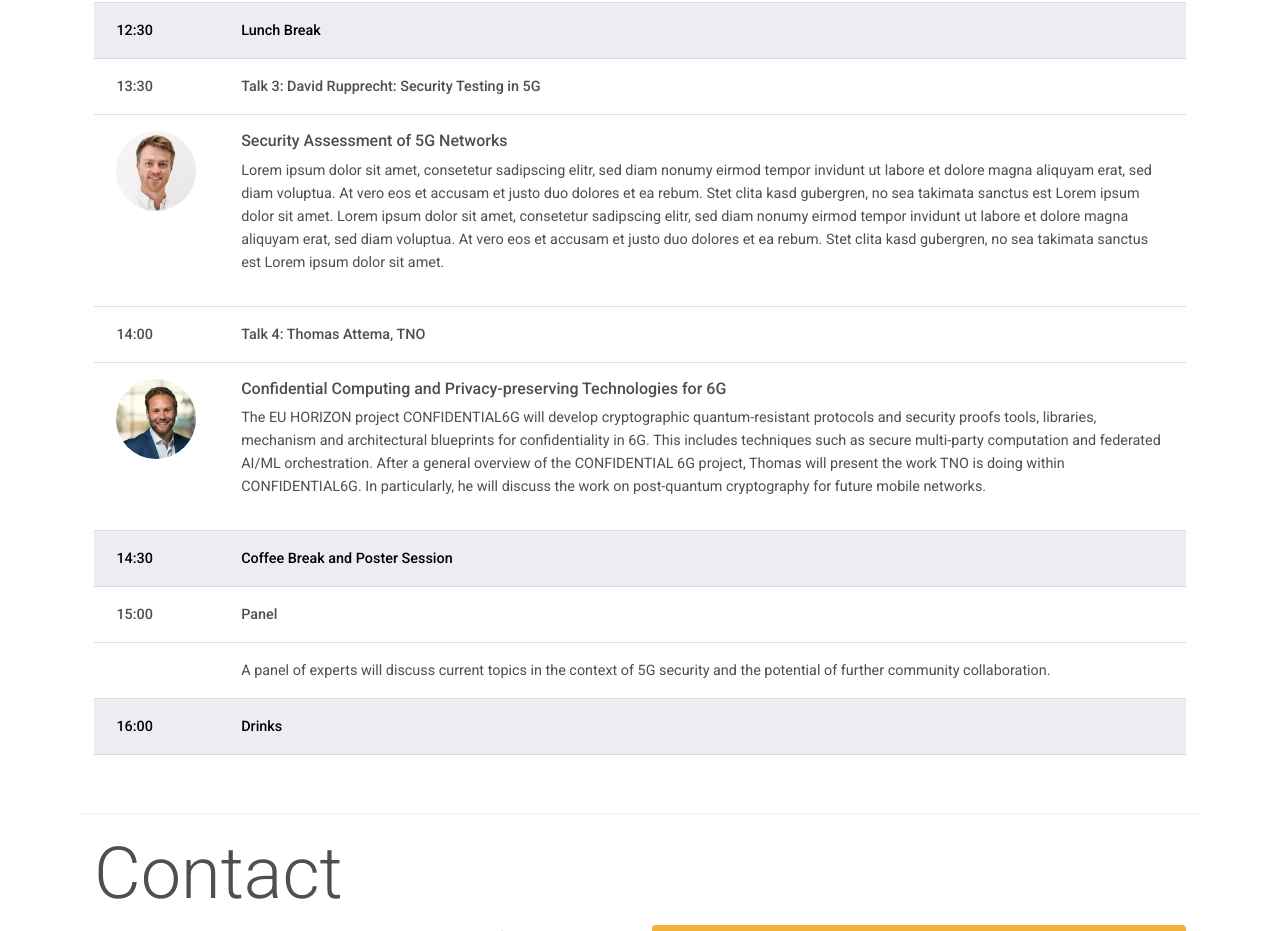
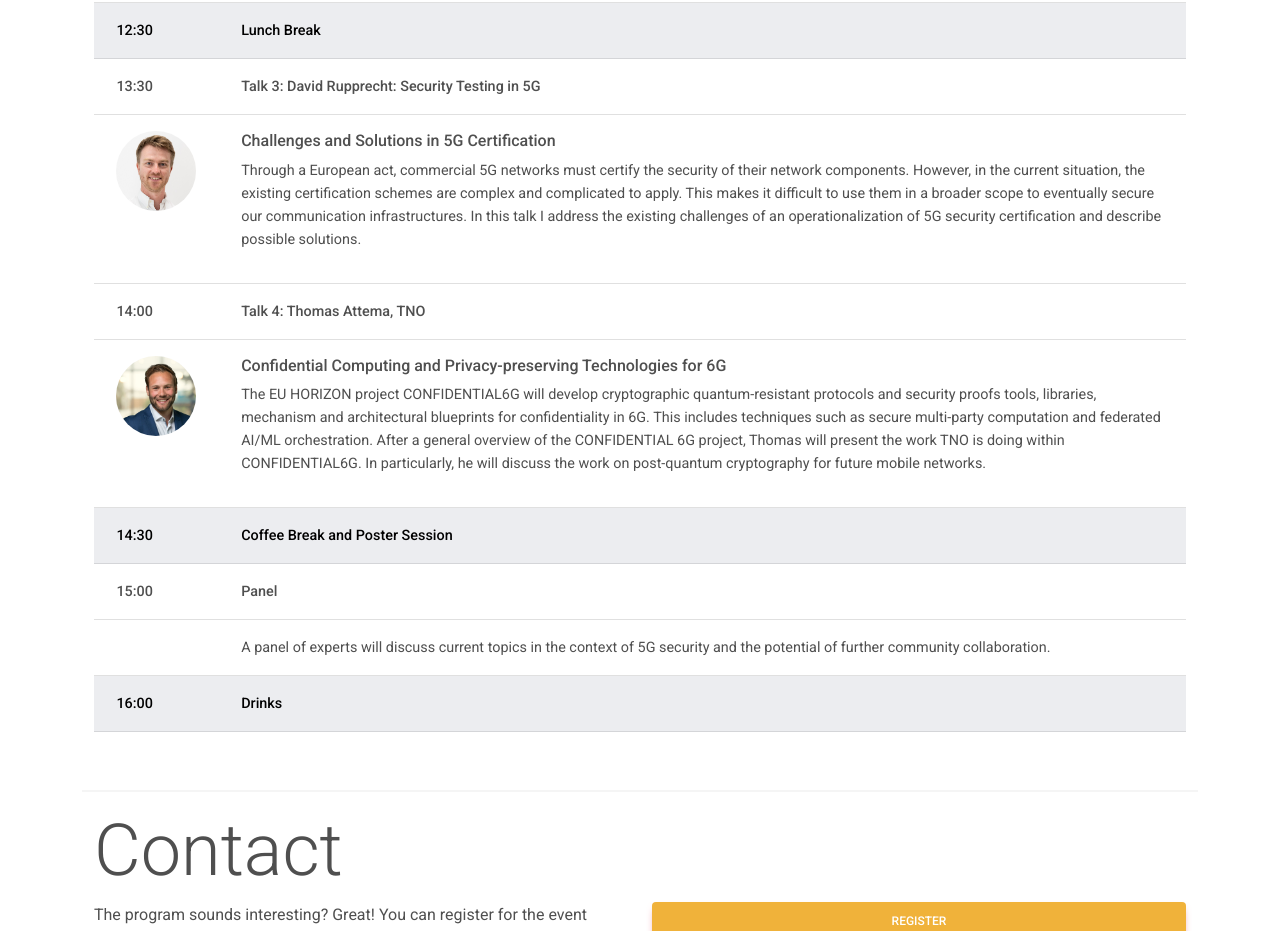
Before and after one commit to katharinakohls/fuse_website, a website: page index.html in a window 1280 px wide. Shown: the part 2019-2950 px from the top of the page. Drawn offline with Linux system fonts and the light colour scheme.

Commit message:
added missing abstract

```diff
--- a/index.html
+++ b/index.html
@@ -159,16 +159,8 @@
           <tr>
             <th><img src="img/david.jpg" alt="" style="width: 80px; height: 80px" class="rounded-circle" /></th>
             <td>
-              <h6>Security Assessment of 5G Networks</h6>
-              <p>Lorem ipsum dolor sit amet, consetetur sadipscing elitr, sed diam nonumy eirmod tempor invidunt ut
-                labore
-                et dolore magna aliquyam erat, sed diam voluptua. At vero eos et accusam et justo duo dolores et ea rebum.
-                Stet clita kasd gubergren, no sea takimata sanctus est Lorem ipsum dolor sit amet. Lorem ipsum dolor sit
-                amet, consetetur sadipscing elitr, sed diam nonumy eirmod tempor invidunt ut labore et dolore magna
-                aliquyam
-                erat, sed diam voluptua. At vero eos et accusam et justo duo dolores et ea rebum. Stet clita kasd
-                gubergren,
-                no sea takimata sanctus est Lorem ipsum dolor sit amet.</p></td>
+              <h6>Challenges and Solutions in 5G Certification</h6>
+              <p>Through a European act, commercial 5G networks must certify the security of their network components. However, in the current situation, the existing certification schemes are complex and complicated to apply. This makes it difficult to use them in a broader scope to eventually secure our communication infrastructures. In this talk I address the existing challenges of an operationalization of 5G security certification and describe possible solutions.</p></td>
           </tr>
           <tr>
             <th scope="row">14:00</th>
```
